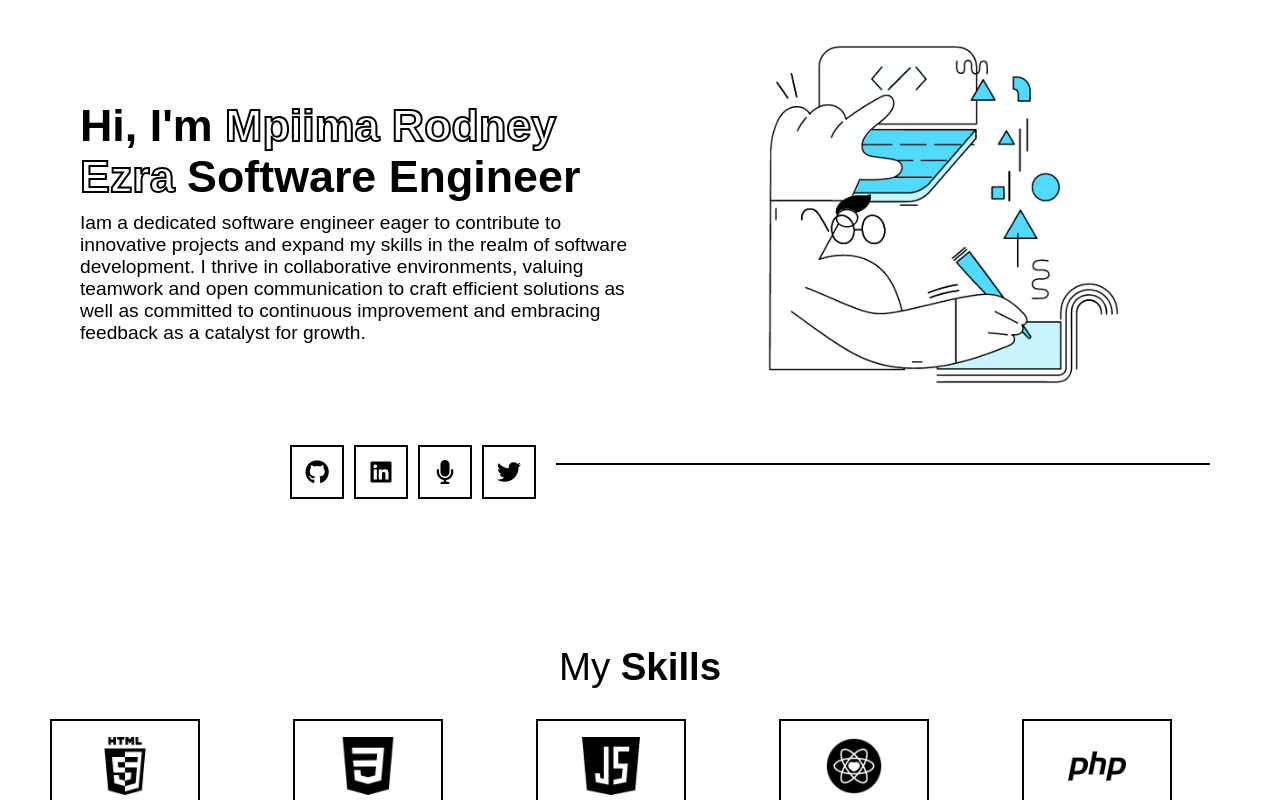
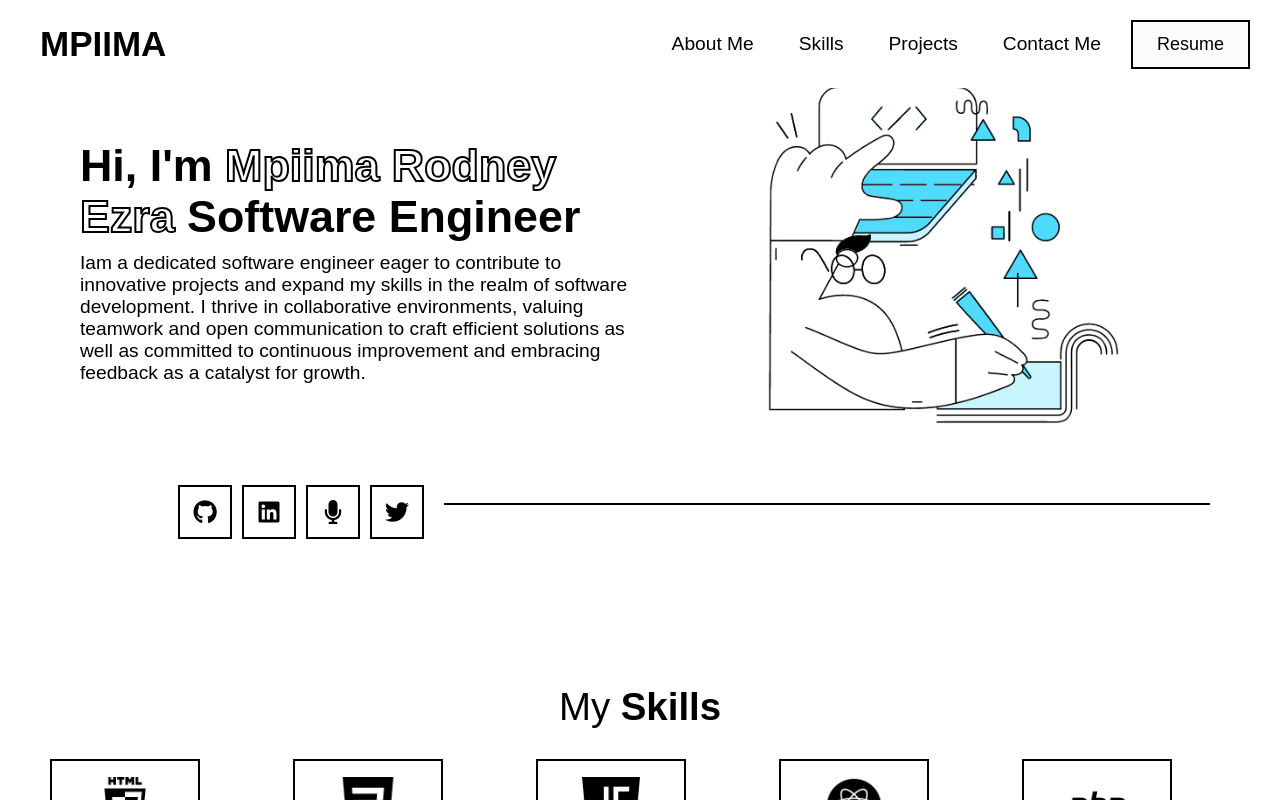
Before and after one commit to mrezy45/myportifolio, a plain HTML site: page index.html in a window 1280 px wide. Drawn offline with Linux system fonts and the light colour scheme.

Commit message:
Debug Update

```diff
--- a/javascript.js
+++ b/javascript.js
@@ -36,7 +36,7 @@ function animateNavbarAndHeroOnLoad() {
     }
 }
 
-// Ensure animations are triggered for the navbar, hero, and other sections
+// Ensure animations are triggered for the hero and other sections
 window.addEventListener('scroll', animateSectionsOnScroll);
 window.addEventListener('DOMContentLoaded', () => {
     animateNavbarAndHeroOnLoad(); // Trigger hero animations on DOM load
--- a/responsiveness.css
+++ b/responsiveness.css
@@ -141,7 +141,7 @@
     }
 
     .hero .content p {
-        font-size: 1.2rem; /* Adjust font size for paragraph */
+        font-size: 2.0rem; /* Adjust font size for paragraph */
     }
 }
 
--- a/style.css
+++ b/style.css
@@ -17,10 +17,13 @@ body {
 
 /*NAVBAR*/
 .navbar {
-    position: fixed; /* Make the navbar fixed */
-    top: 0; /* Position it at the top */
-    width: 100%; /* Ensure it spans the full width */
-    z-index: 1000; /* Ensure it stays above other elements */
+    position: fixed; /* Keep the navbar fixed at the top */
+    top: 0;
+    width: 100%;
+    z-index: 1000;
+    opacity: 1; /* Ensure it's always visible */
+    transform: translateX(0); /* Remove animation-related transform */
+    transition: none; /* Disable transition effects */
     display: flex;
     flex-direction: row; /* Ensure logo and menu icon are on the same line */
     justify-content: space-between; /* Space between logo and menu icon */
@@ -28,16 +31,11 @@ body {
     background-color: #ffffff;
     padding: 10px 20px; /* Add consistent padding */
     flex-wrap: nowrap; /* Prevent wrapping */
-    opacity: 0; /* Initially hidden */
-    transform: translateX(-100%); /* Start off-screen to the left */
-    transition: opacity 0.5s ease, transform 0.5s ease;
     margin-bottom: 5px; /* Reduce the space under the navbar */
 }
 
 .navbar.slide-in-left {
-    opacity: 1; /* Fully visible */
-    transform: translateX(0); /* Move into position */
-    animation: slideInLeft 1.5s forwards; /* Increase duration to 1.5s */
+    animation: none; /* Disable slide-in animation */
 }
 
 .navbar a {
@@ -163,7 +161,7 @@ button:hover:after {
     opacity: 0; /* Initially hidden */
     transform: translateX(100%); /* Start off-screen to the right */
     transition: opacity 0.5s ease, transform 0.5s ease;
-    padding-top: 10px; /* Reduce the top padding */
+    padding-top: 50px; /* Increase the top padding */
 }
 
 .hero.slide-in-right {
@@ -222,7 +220,7 @@ button:hover:after {
     justify-content: center;
     margin-bottom: 20px;
     border: 2px, #000000;
-    padding-left: 15rem;
+    padding-left: 8rem;
 }
 
 .hero .social-icons a {
```
